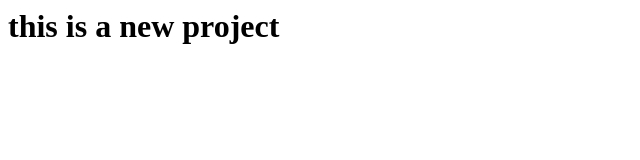
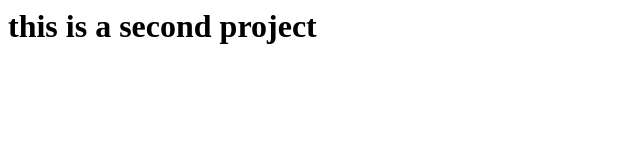
Before and after one commit to sinashahmaleki01/gitCourse, a plain HTML site: page index.html in a window 1280 px wide. Shown: the whole page, without its empty margins (0-640 px from the left). Drawn offline with Linux system fonts and the light colour scheme.

Commit message:
change : h1 has been changed

```diff
--- a/index.html
+++ b/index.html
@@ -1,6 +1,6 @@
 <html>
 
 
-<h1>this is a new project</h1>
+<h1>this is a second  project</h1>
 
 </html>
```
